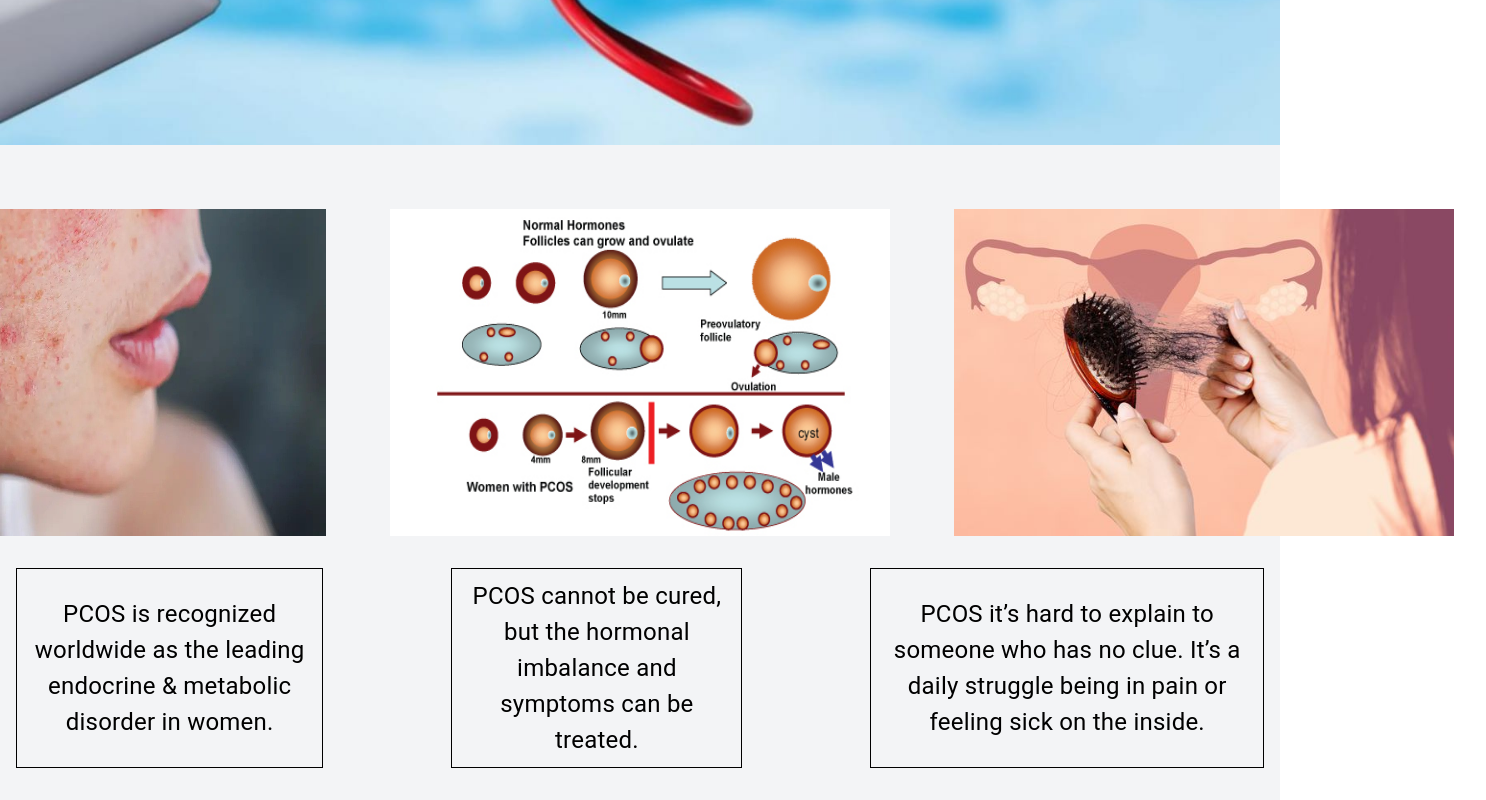
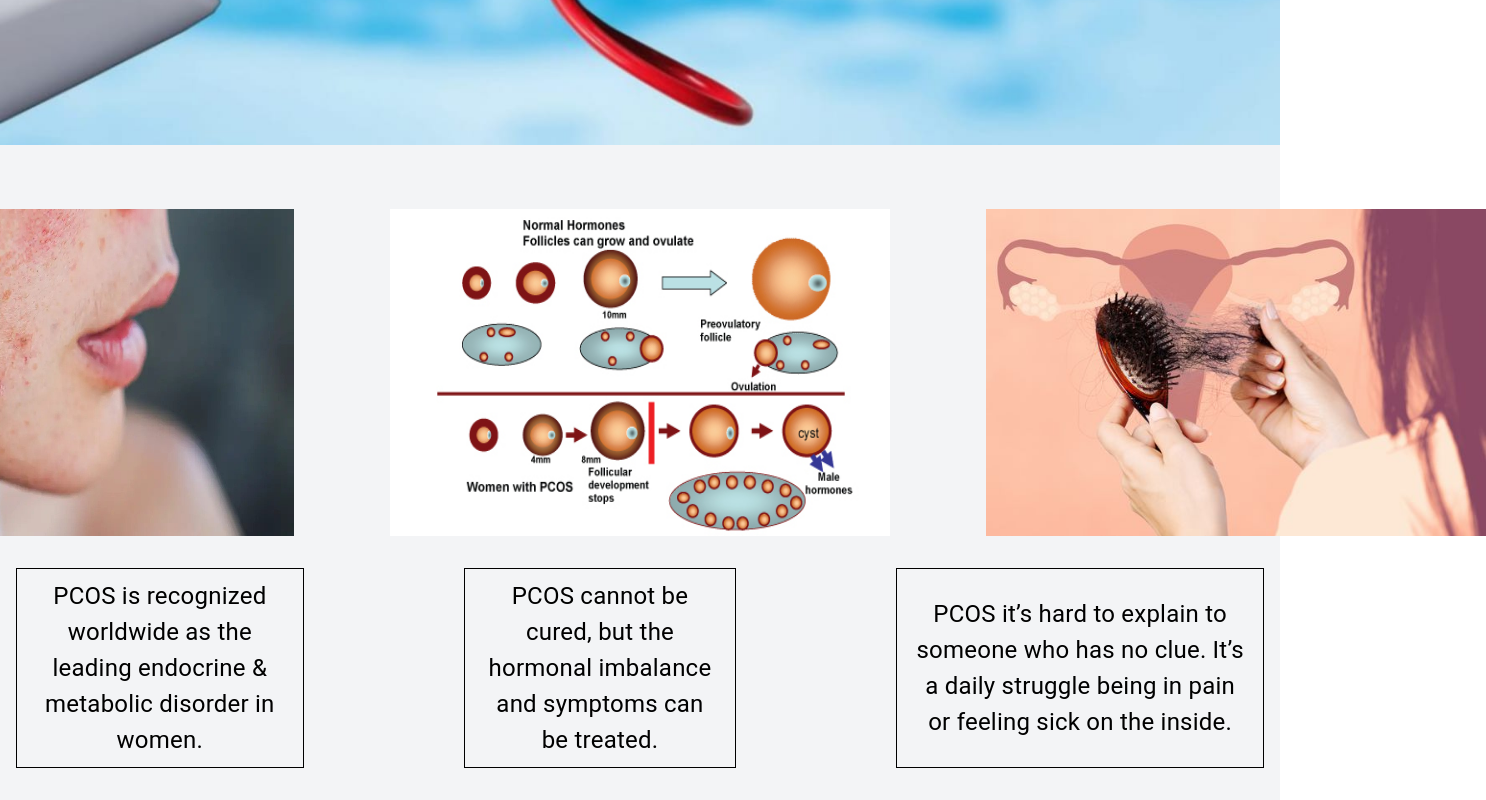
Before and after one commit to hossain-sazzad/PCOS_Prediction, a React (Create React App) app in the folder frontend/pcos_frontend/: page / in a window 1280 px wide. Shown: the part 644-1444 px from the top of the page, 1486 px wide, since content can reach past the window. Built offline with nearby package versions, Linux system fonts and the light colour scheme.

Commit message:
resizes image

```diff
--- a/frontend/pcos_frontend/src/home.js
+++ b/frontend/pcos_frontend/src/home.js
@@ -8,11 +8,11 @@ function Home() {
         <img
           src={process.env.PUBLIC_URL + '/home_1.jpg'}
           alt="My Image"
-          width={1500}
+          width={1700}
           height={200}
         />
       </div>
-      <div className="flex justify-center pl-4 pr-4 pb-8 gap-16">
+      <div className="flex justify-center pl-4 pr-4 pb-8 gap-24">
         <img
           className={''}
           src={process.env.PUBLIC_URL + '/home_2.jpg'}
@@ -35,7 +35,7 @@ function Home() {
           height={200}
         />
       </div>
-      <div className="flex justify-center pl-4 pr-4 pb-8 gap-32">
+      <div className="flex justify-center pl-4 pr-4 pb-8 gap-40">
         <Box
           border={1}
           p={2}
```
